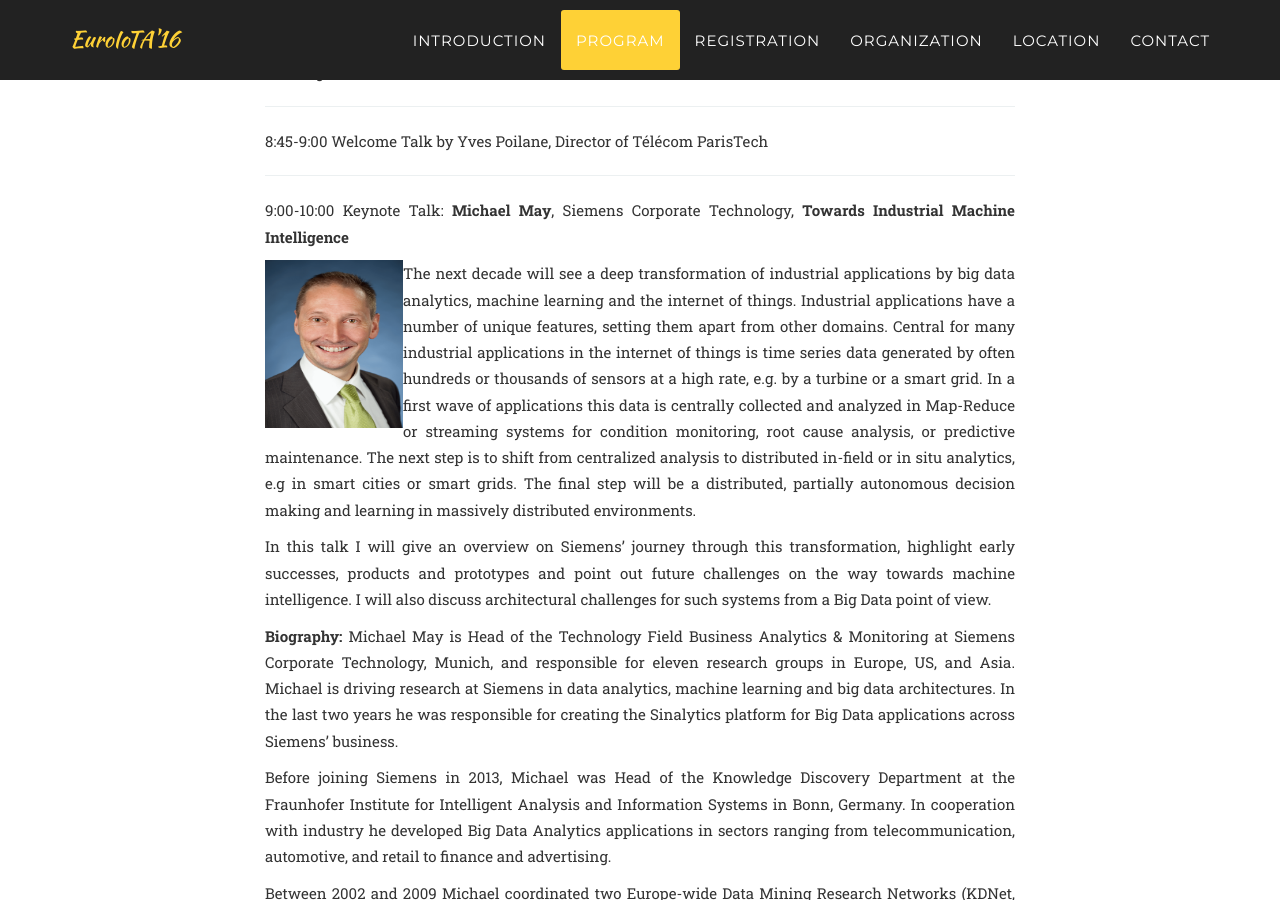
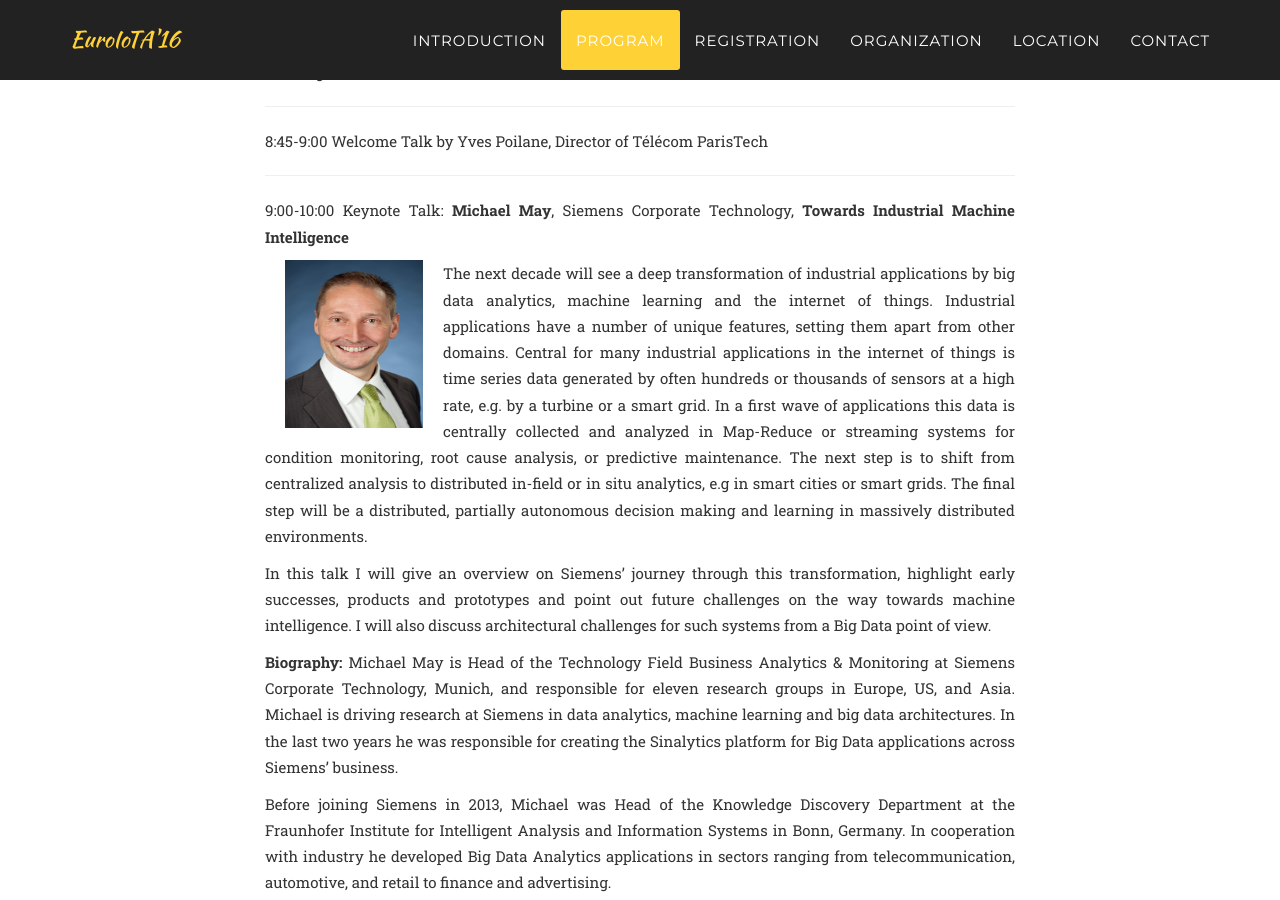
Before and after one commit to bigmine/euroiota16, a Jekyll site: the page built from index.html, in a window 1280 px wide and 900 px high, scrolled down 2405 px. Built offline with Jekyll 4.4.1, drawn with Linux system fonts in a browser that asks for light colours; some web fonts are replaced.

Commit message:
Update keynote talks

```diff
--- a/_includes/talks.html
+++ b/_includes/talks.html
@@ -14,7 +14,7 @@
                   <p>8:00 Registration
                   </p><hr><p>8:45-9:00 Welcome Talk by Yves Poilane, Director of Télécom ParisTech
                   </p><hr><p>9:00-10:00 Keynote Talk: <b> Michael May</b>, Siemens Corporate Technology, <b> Towards Industrial Machine Intelligence</b>
-</p><p><img src="img/may.jpg" alt="May" width="120" height="160" style="float:left;width:138px;height:168px;" />
+</p><p><img src="img/may.jpg" alt="May" width="120" height="160"  hspace="20" style="float:left;width:138px;height:168px;" />
   The next decade will see a deep transformation of industrial applications by big data analytics, machine learning and the internet of things. Industrial applications have a number of unique features, setting them apart from other domains. Central for many industrial applications in the internet of things is time series data generated by often hundreds or thousands of sensors at a high rate, e.g. by a turbine or a smart grid. In a first wave of applications this data is centrally collected and analyzed in Map-Reduce or streaming systems for condition monitoring, root cause analysis, or predictive maintenance. The next step is to shift from centralized analysis to distributed in-field or in situ analytics, e.g in smart cities or smart grids. The final step will be a distributed, partially autonomous decision making and learning in massively distributed environments.
 
 </p><p>In this talk I will give an overview on Siemens’ journey through this transformation, highlight early successes, products and prototypes and point out future challenges on the way towards machine intelligence. I will also discuss architectural challenges for such systems from a Big Data point of view.
@@ -36,7 +36,7 @@ Between 2002 and 2009 Michael coordinated two Europe-wide Data Mining Research N
 </p><p>
 </p><hr><p>                  14:00-15:00 Keynote talk: <b>Merouane DEBBAH</b>, Huawei, <b>5G: a revolution or an evolution for IoT</b>
 </p><p>
-<img src="img/debbah.jpg" alt="Debbah" width="160" height="160" style="float:left;width:178px;height:168px;" />
+<img src="img/debbah.jpg" alt="Debbah" width="160" height="160"  hspace="20" style="float:left;width:178px;height:168px;" />
 
 Targeted for 2020, 5G will take the eco-system  to a whole new level. New applications, new business  models and even new industries will spring up around 5G. With 5G, we can expect our high speed connections to extend into our vehicles, into our things, with fewer interruptions and new ways of working or remote working starting to take off.  If we look at some of the goals of 5G versus where we are today,  we can see the gap that has to be bridged over the next few years. The goal of 1ms latency is nearly 50x better than current LTE systems. In order  to go from 100Mbps per user to 10Gbps,  we need 100x the throughput per connection. The current 10,000 connections per square kilometer needs to increase to 1Million connections which is a  100x increase in density. Reliable  communications today with LTE top can sustain 350km/h and we expect to bring that up by 1.5x to 500km/h . Finally the current core networks and backhaul/front-haul are inflexible with wasted pools of bandwidth. The introduction of SDN/NFV will allow much better ability to chop up and virtualize the network resources for lower operational costs and capital costs and much greater flexibility. In this talk, we will briefly describe the candidate 5G technologies and provide a look at the actual worldwide standardization process.
 
```
